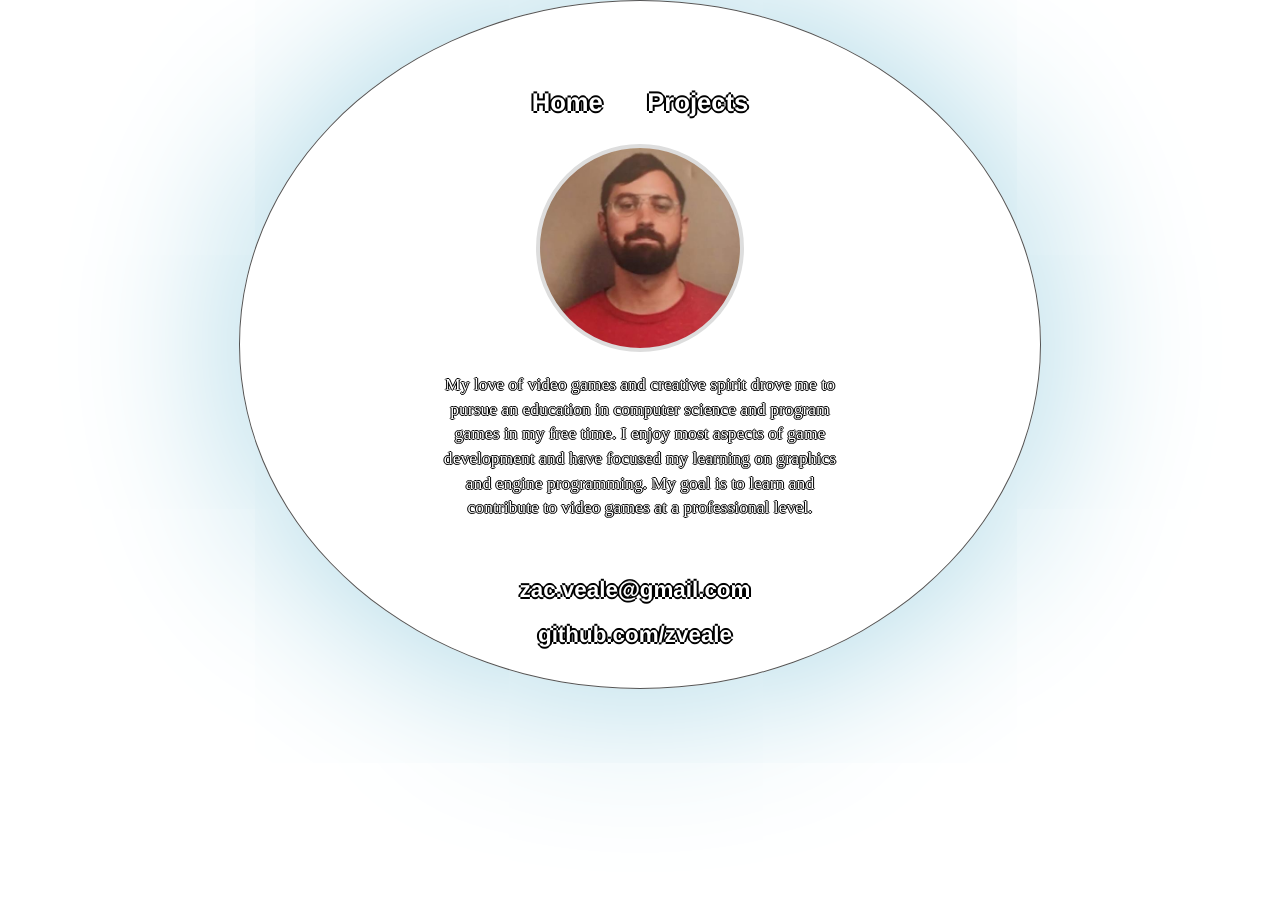
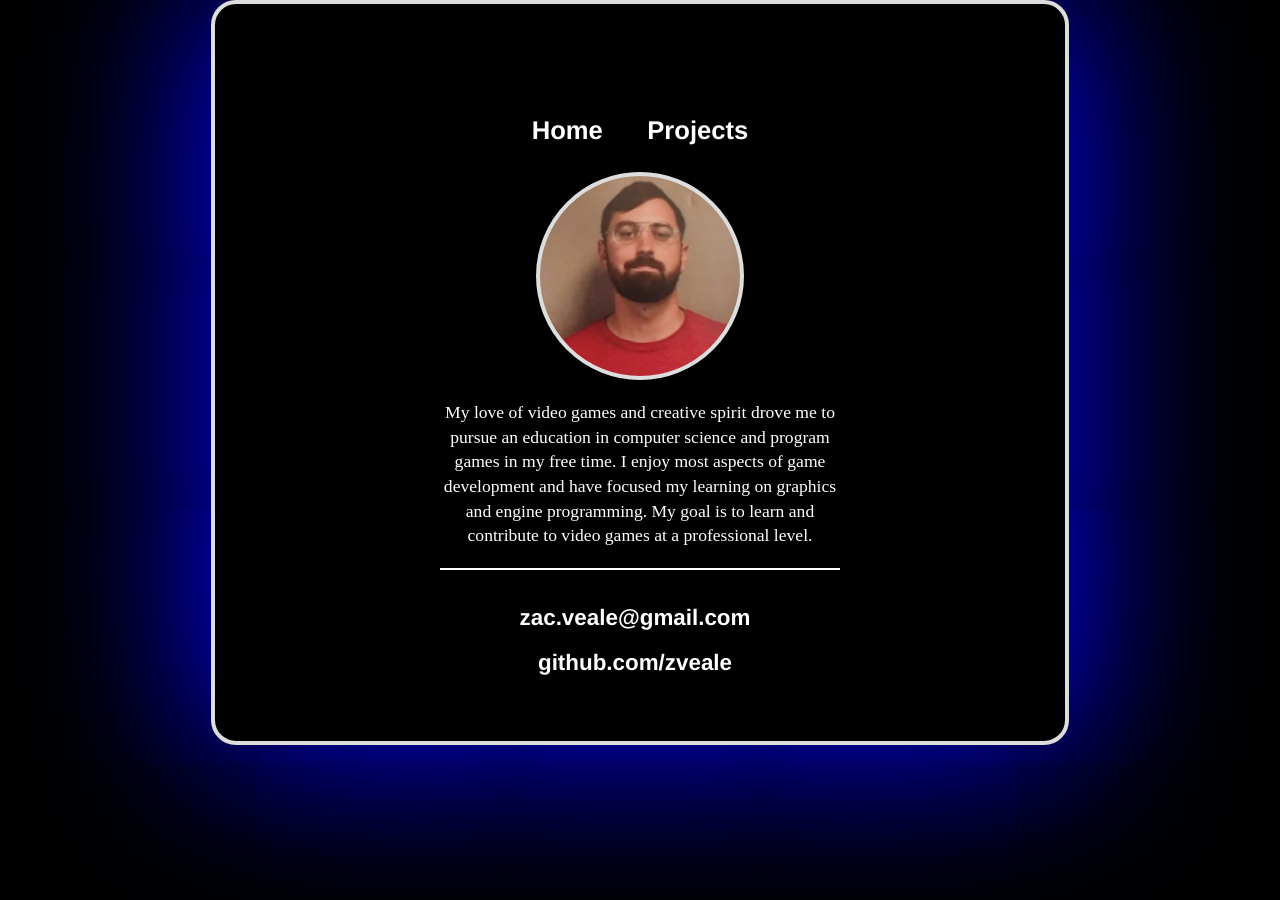
Before and after one commit to zveale/zveale.github.io, a Jekyll site: the page built from index.html, in a window 1280 px wide. Built offline with Jekyll 4.4.1, drawn with Linux system fonts in a browser that asks for light colours.

Commit message:
Update main.css

```diff
--- a/css/main.css
+++ b/css/main.css
@@ -1,17 +1,15 @@
 body {
-
 	border: solid 1px #555;
-	box-shadow: 0px 0px 170px 11px lightblue;
+	box-shadow: 0px 0px 170px 11px blue;
 	text-align: center;
     margin: auto;
 	width: 800px;
 	border-radius:25px;
-	border-radius: 50%;
-	color: red;
-	background-size: 100%;
-	background-repeat: no-repeat;
-	justify-content: center;
+	border: 4px solid #ddd;
+	background-color: black;
+	padding: 25px;
 }
+
 .container .profilePhoto {
 	width: 200px;
 	height: 200px;
```
